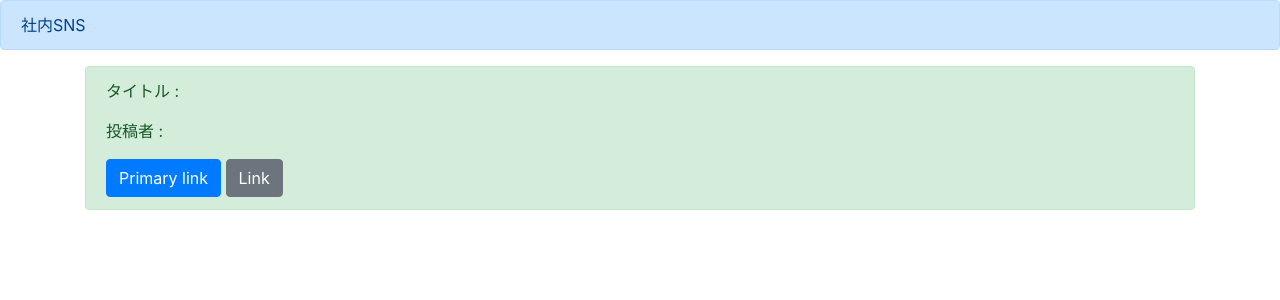
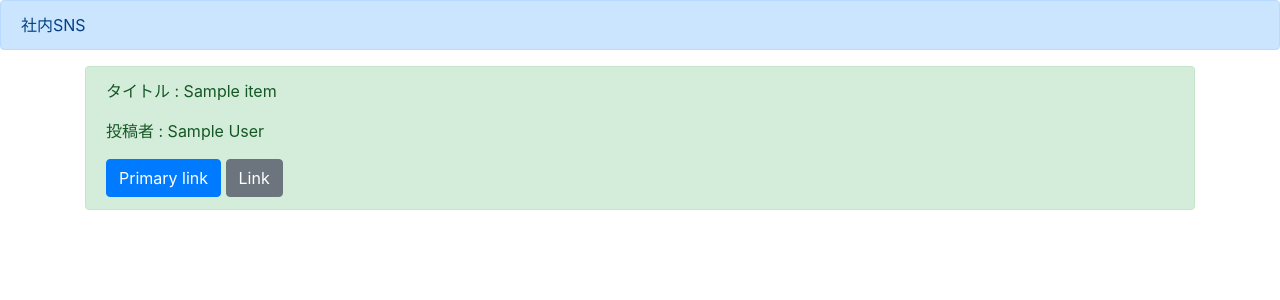
Before and after one commit to kgSuzuki1994/boardproject, a Django app: template templates/list.html in a window 1280 px wide. Shown: the top 300 px of the page. Run offline with Django 3.2, Linux system fonts and the light colour scheme; the template is opened without the code that fills it: most values are stand-ins (such as "Sample title", 1, 10 or a date in 2020); some libraries are stand-ins or nearby versions.

Commit message:
[add] listviewとmodelのデータを連携

```diff
--- a/boardapp/views.py
+++ b/boardapp/views.py
@@ -1,6 +1,7 @@
 from django.shortcuts import render, redirect
 from django.contrib.auth.models import User
 from django.contrib.auth import authenticate, login
+from .models import BoardModel
 
 # Create your views here.
 def signupfunc(request):
@@ -29,4 +30,5 @@ def loginfunc(request):
     return render(request, 'login.html')
 
 def listfunc(request):
-    return render(request, 'list.html')
+    object_list = BoardModel.objects.all()
+    return render(request, 'list.html', {'object_list': object_list})
--- a/templates/list.html
+++ b/templates/list.html
@@ -11,11 +11,13 @@
 
 {% block content %}
 <div class="container">
+    {% for item in object_list %}
     <div class="alert alert-success" role="alert">
-        <p>タイトル : </p>
-        <p>投稿者 : </p>
+        <p>タイトル : {{item.title}}</p>
+        <p>投稿者 : {{item.author}}</p>
         <a href="#" class="btn btn-primary" role="button" aria-pressed="true">Primary link</a>
         <a href="#" class="btn btn-secondary" role="button" aria-pressed="true">Link</a>
     </div>
+    {% endfor %}
 </div>
 {% endblock content %}
```
